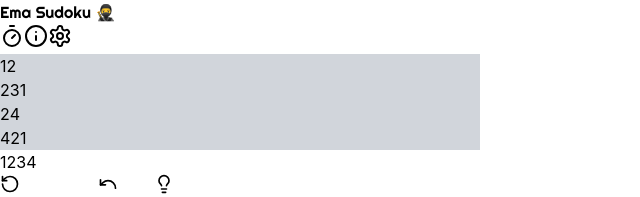
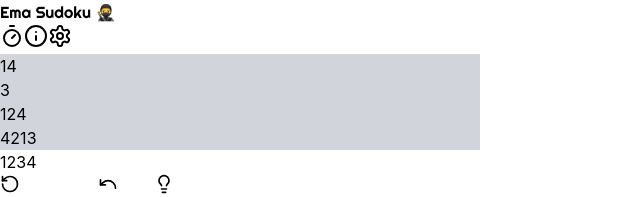
Before and after one commit to sigfreedo/ema-sudoku, a React (Vite) app: page / in a window 1280 px wide. Shown: the top 197 px of the page, without its empty margins (0-640 px from the left). Built offline with nearby package versions, Linux system fonts and the light colour scheme.

Commit message:
Fix grafici, crash cambio griglia risolto, problema non univocità soluzione risolto

```diff
--- a/src/App.jsx
+++ b/src/App.jsx
@@ -424,7 +424,37 @@ const EmaSudoku = () => {
     solveSudoku(grid);
     const solution = grid.map(row => [...row]);
 
-    // Rimuovi numeri in base alla difficoltà
+    // Funzione per contare soluzioni (si ferma a 2 per efficienza)
+    const countSolutions = (grid, maxSolutions = 2) => {
+      let count = 0;
+
+      const solve = (g) => {
+        if (count >= maxSolutions) return; // Stop early
+
+        for (let row = 0; row < size; row++) {
+          for (let col = 0; col < size; col++) {
+            if (g[row][col] === 0) {
+              for (let num = 1; num <= size; num++) {
+                if (isValid(g, row, col, num)) {
+                  g[row][col] = num;
+                  solve(g);
+                  g[row][col] = 0;
+                }
+              }
+              return;
+            }
+          }
+        }
+        // Soluzione completa trovata
+        count++;
+      };
+
+      const gridCopy = grid.map(row => [...row]);
+      solve(gridCopy);
+      return count;
+    };
+
+    // Rimuovi numeri in base alla difficoltà, garantendo soluzione univoca
     const difficultyLevels = {
       easy: { 4: 6, 6: 12, 9: 30 },
       medium: { 4: 8, 6: 16, 9: 45 },
@@ -432,14 +462,33 @@ const EmaSudoku = () => {
     };
 
     const cellsToRemove = difficultyLevels[difficulty][size];
+    const cellsToTry = [];
+    for (let i = 0; i < size; i++) {
+      for (let j = 0; j < size; j++) {
+        cellsToTry.push([i, j]);
+      }
+    }
+    // Shuffle celle da provare
+    for (let i = cellsToTry.length - 1; i > 0; i--) {
+      const j = Math.floor(Math.random() * (i + 1));
+      [cellsToTry[i], cellsToTry[j]] = [cellsToTry[j], cellsToTry[i]];
+    }
+
     let removed = 0;
+    for (let [row, col] of cellsToTry) {
+      if (removed >= cellsToRemove) break;
 
-    while (removed < cellsToRemove) {
-      const row = Math.floor(Math.random() * size);
-      const col = Math.floor(Math.random() * size);
       if (grid[row][col] !== 0) {
+        const backup = grid[row][col];
         grid[row][col] = 0;
-        removed++;
+
+        // Verifica che ci sia ancora una sola soluzione
+        if (countSolutions(grid) === 1) {
+          removed++;
+        } else {
+          // Ripristina se ci sono più soluzioni
+          grid[row][col] = backup;
+        }
       }
     }
 
@@ -465,6 +514,9 @@ const EmaSudoku = () => {
     setErrors([]);
     setCompleted(false);
     setHints(3);
+    setTimerActive(false);
+    setSeconds(0);
+    setHistory([]);
   }, [gridSize, difficulty]);
 
   // Controlla completamento
@@ -922,7 +974,7 @@ const EmaSudoku = () => {
 
         {/* Griglia Sudoku */}
         <div className="flex justify-center mb-6 max-w-4xl mx-auto">
-          <div className={`inline-block ${cardBg} p-2 sm:p-4 rounded-lg shadow-lg w-full`}>
+          <div className={`${cardBg} border ${borderColor} rounded-lg p-3 sm:p-4 shadow-lg w-full`}>
             {/* Contenitore esterno con bordo più spesso */}
             <div
               className={`border-[3px] ${currentStyle.grid} mx-auto overflow-hidden rounded-sm`}
```
